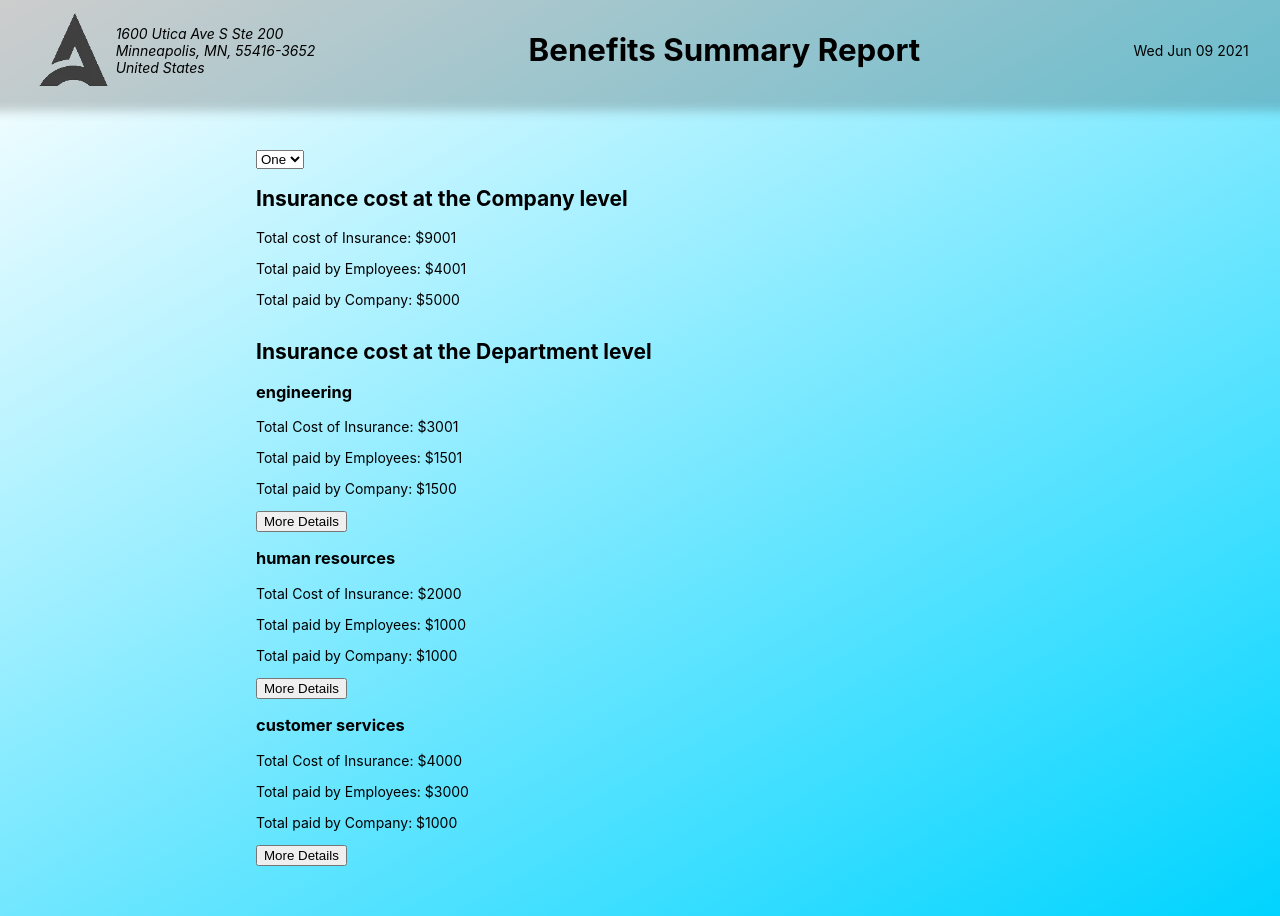
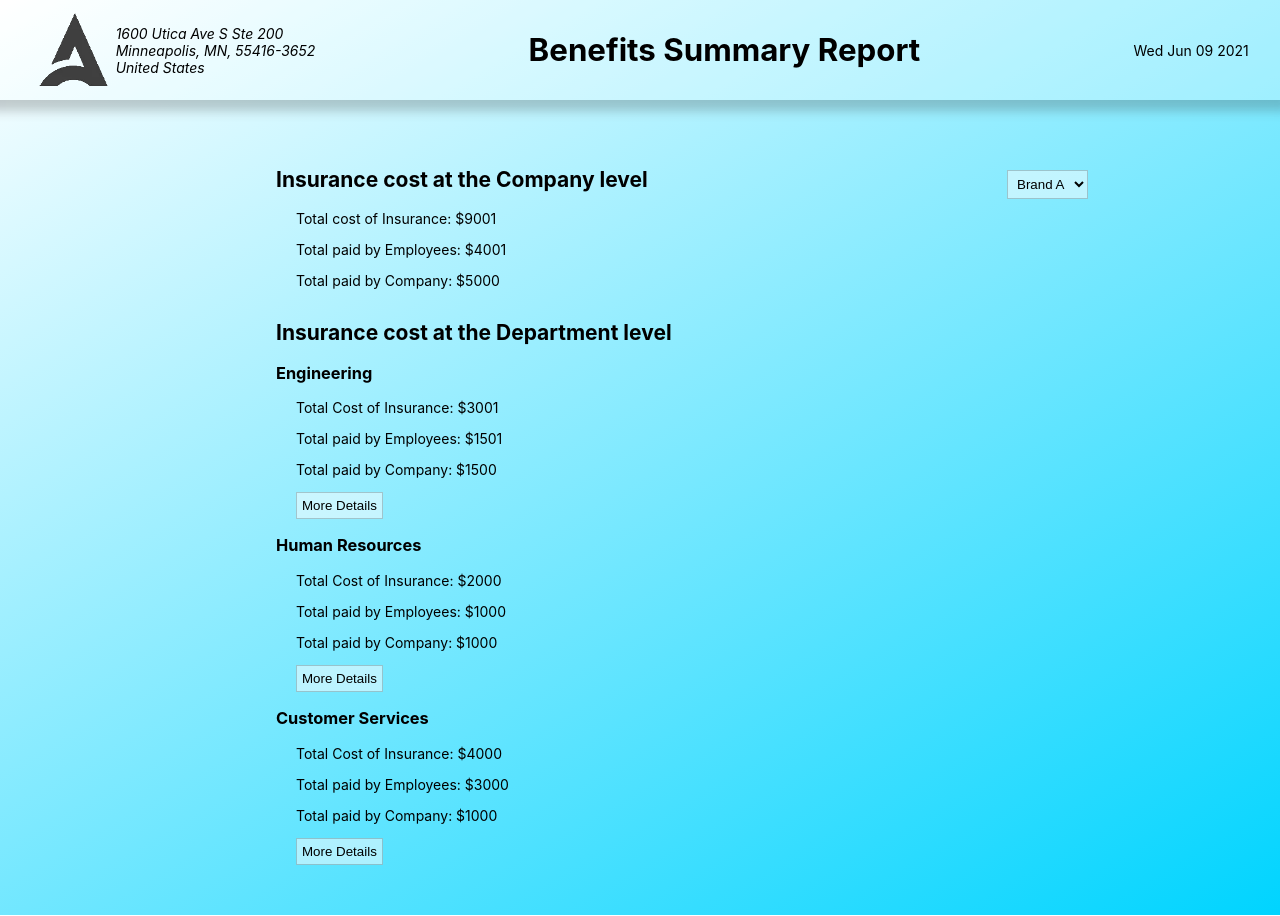
Before and after one commit to Myst1024/benefit-reports, a Next.js app: page / in a window 1280 px wide. Built offline with nearby package versions, Linux system fonts and the light colour scheme.

Commit message:
style: finishing touches

```diff
--- a/pages/components/Department.js
+++ b/pages/components/Department.js
@@ -35,7 +35,7 @@ export default function Department(props) {
   const EmployeeTable = loadingEmployees ? (
     <Spinner />
   ) : (
-    <table className={styles.employeeTable}>
+    <table className={styles.employeeTable} border="0" cellspacing="0">
       <thead>
         <tr>
           <th>Employee ID</th>
@@ -72,7 +72,6 @@ export default function Department(props) {
       <button className={styles.moreDetails} onClick={handleMoreDetailsClick}>
         {!expanded ? "More Details" : "Less Details"}
       </button>
-      {}
       {expanded && EmployeeTable}
     </div>
   );
--- a/pages/index.js
+++ b/pages/index.js
@@ -44,6 +44,7 @@ export default function Home({ company, departments }) {
 
       <main className={styles.main}>
         <select
+          id="brandSelect"
           name="brand"
           className={styles.brandSelect}
           defaultValue={0}
@@ -51,8 +52,8 @@ export default function Home({ company, departments }) {
             setActiveBrandId(Number(e.target.value));
           }}
         >
-          <option value={0}>One</option>
-          <option value={1}>Two</option>
+          <option value={0}>Brand A</option>
+          <option value={1}>Brand B</option>
         </select>
         <section className={styles.section}>
           <h2 className={styles.sectionHeader}>
--- a/styles/Home.module.scss
+++ b/styles/Home.module.scss
@@ -1,6 +1,6 @@
 .header {
-  background-color: hsla(0, 0%, 18%, 0.239);
-  box-shadow: hsla(0, 0%, 18%, 0.239) -1px 1px 10px 10px;
+  background-color: rgb(255 255 255 / 25%);
+  box-shadow: rgb(46 46 46 / 24%) -1px 1px 10px 10px;
   padding: 0.5em 5em;
   height: 10rem;
   width: 100%;
@@ -31,8 +31,49 @@
   justify-content: center;
   align-items: flex-start;
   font-size: 1.4rem;
+  position: relative;
 
-  .department {
+  .brandSelect {
+    padding: 0.5rem;
+    border: 1px solid hsl(0deg 0% 0% / 20%);
+    background-color: hsl(0deg 0% 100% / 50%);
+    position: absolute;
+    top: 7rem;
+    right: 15%;
+  }
+
+  .section {
+    padding: 0 0 0 2rem;
+
+    h3 {
+      text-transform: capitalize;
+    }
+
+    p {
+      padding: 0 0 0 2rem;
+    }
+
+    .moreDetails {
+      margin-left: 2rem;
+      padding: 0.5rem;
+      border: 1px solid hsl(0deg 0% 0% / 20%);
+      background-color: hsl(0deg 0% 100% / 50%);
+    }
+    table {
+      background-color: rgb(255 255 255 / 30%);
+      box-shadow: rgb(0 0 0 / 9%) 1px 4px 3px 1px;
+      margin: 1rem 2rem;
+      padding: 1rem;
+      max-width: 60rem;
+
+      th {
+        text-align: left;
+      }
+
+      tbody tr:nth-child(odd) {
+        background-color: hsl(0deg 0% 100% / 50%);
+      }
+    }
   }
 }
 
--- a/styles/globals.scss
+++ b/styles/globals.scss
@@ -29,19 +29,15 @@ a {
 .brand1 {
   font-family: "Times New Roman", Times, serif;
   background: rgb(255, 255, 255);
-  background: linear-gradient(
-    150deg,
-    rgba(255, 255, 255, 1) 0%,
-    rgb(174, 0, 255) 100%
-  );
+  background: linear-gradient(150deg, white 0%, hsl(36deg 100% 66%) 100%);
 }
 
 // Loading Spinner
 .lds-ring {
-  display: inline-block;
   position: relative;
-  width: 80px;
-  height: 80px;
+  width: 6rem;
+  height: 6rem;
+  margin: 1rem 2rem 2rem;
 }
 .lds-ring div {
   box-sizing: border-box;
```
